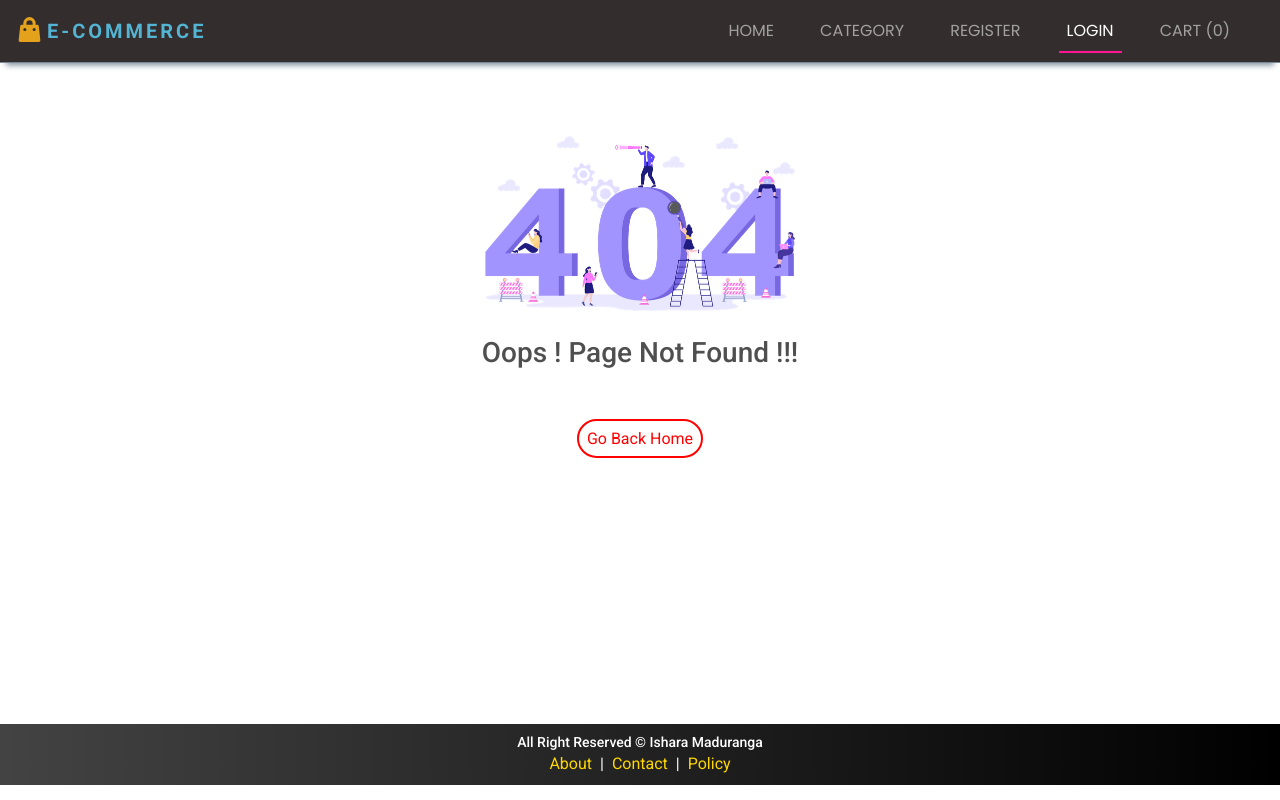
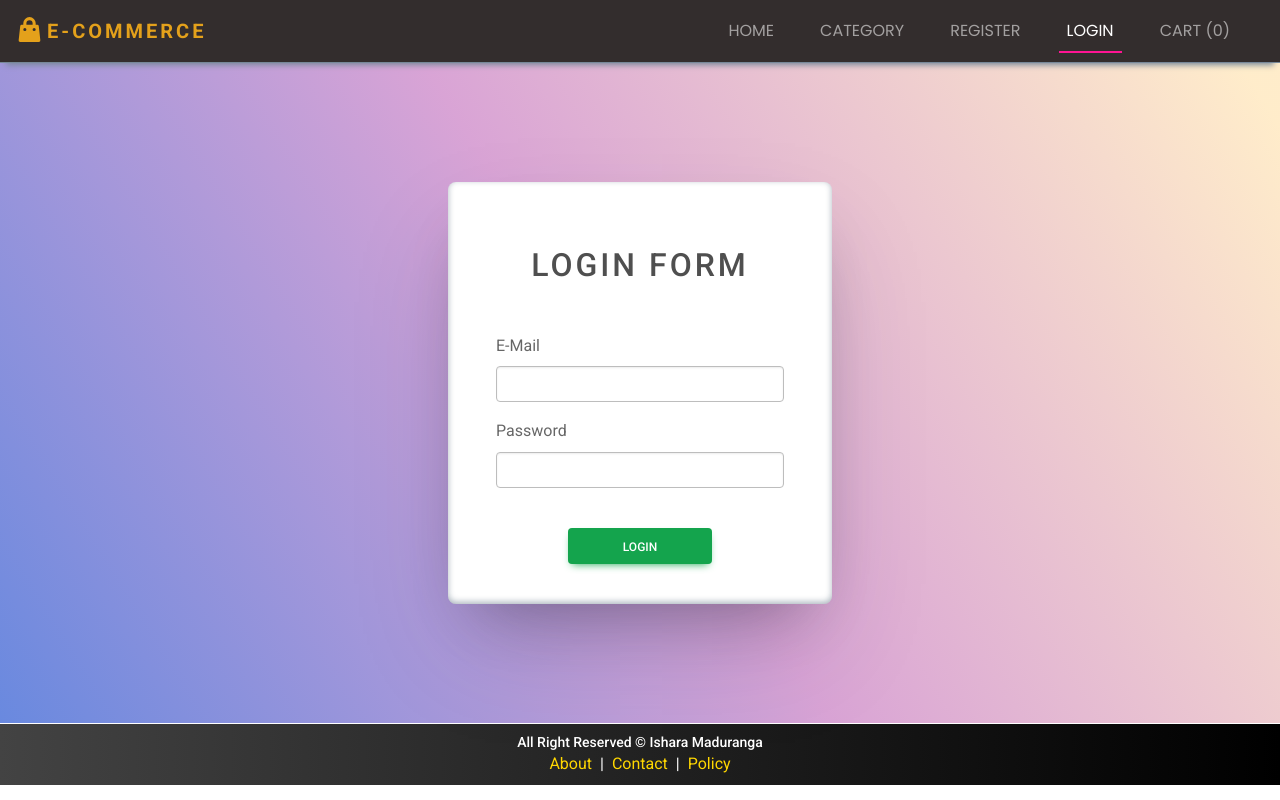
Before and after one commit to isharamaduranga/E-Commerce_App-MERN, a React (Create React App) app in the folder client/: page /login in a window 1280 px wide. Before the commit this address had no page. Built offline with nearby package versions, Linux system fonts and the light colour scheme.

Commit message:
Refactored login form <ToastContainer/> Notification Bugs Fixed....

```diff
--- a/client/src/App.js
+++ b/client/src/App.js
@@ -6,12 +6,17 @@ import Policy from "./pages/Policy";
 import PageNotFound from "./pages/PageNotFound";
 import Register from "./pages/Authentication/Register";
 import 'react-toastify/dist/ReactToastify.css';
+import Login from "./pages/Authentication/Login";
+import {ToastContainer} from "react-toastify";
+import React from "react";
 function App() {
   return (
     <>
+      <ToastContainer/>
       <Routes>
         <Route path="/" element={<HomePage/>}/>
         <Route path="/register" element={<Register/>}/>
+        <Route path="/login" element={<Login/>}/>
         <Route path="/about" element={<About/>}/>
         <Route path="/contact" element={<Contact/>}/>
         <Route path="/policy" element={<Policy/>}/>
--- a/client/src/components/Layout/Header.js
+++ b/client/src/components/Layout/Header.js
@@ -15,7 +15,7 @@ const Header = () => {
                     <div className="collapse navbar-collapse" id="navbarTogglerDemo01">
                         <Link
                             to="/"
-                            className="navbar-brand text-info"
+                            className="navbar-brand text-warning"
                             >
                             <HiShoppingBag className="pb-1 text-warning" size="35px"/> E-COMMERCE
                         </Link>
--- a/client/src/components/Layout/Layout.js
+++ b/client/src/components/Layout/Layout.js
@@ -17,7 +17,6 @@ const Layout = ({children, title, description, keywords, author}) => {
             </Helmet>
             <Header/>
             <main style={{minHeight: '82.7vh'}}>
-                <ToastContainer />
                 {children}
             </main>
             <Footer/>
--- a/client/src/index.css
+++ b/client/src/index.css
@@ -89,9 +89,13 @@
     display: flex;
     align-items: center;
     justify-content: center;
-    height: 82vh;
+    height: 82.6vh;
     flex-direction: column;
+    background-image: linear-gradient( 58.2deg,  rgba(40,91,212,0.73) -3%, rgba(171,53,163,0.45) 49.3%, rgba(255,204,112,0.37) 97.7% );
+
+
 }
 .form_area{
     width: 30vw;
+    box-shadow: rgba(50, 50, 93, 0.25) 0px 50px 100px -20px, rgba(0, 0, 0, 0.3) 0px 30px 60px -30px, rgba(10, 37, 64, 0.35) 0px -2px 6px 0px inset;
 }
--- /dev/null
+++ b/client/src/pages/Authentication/Login.js
@@ -0,0 +1,76 @@
+import React, {useState} from 'react';
+import Layout from "../../components/Layout/Layout";
+import {toast} from 'react-toastify';
+import {useNavigate} from 'react-router-dom'
+import axios from "axios";
+
+
+
+const Login = () => {
+    const [email, setEmail] = useState("");
+    const [password, setPassword] = useState("");
+
+    const navigate = useNavigate();
+    const handleSubmit = async (e) => {
+        e.preventDefault();
+
+        try {
+            const res = await axios.post(
+                '/api/v1/auth/login',
+                {email,password}
+            );
+            if (res && res.data.success) {
+                toast.success(res.data.message);
+                navigate("/");
+
+            }else{
+                toast.error(res.data.message)
+            }
+        } catch (error) {
+            console.log(error);
+
+        }
+    }
+
+   // const newMsg = <Link to="/" className="link-warning">Home Page</Link>
+    return (
+        <Layout title="Register - E-Commerce App">
+            <div className="register">
+                <form className="form_area  rounded-5 pt-3 pb-4 ps-5 pe-5 bg-white" onSubmit={handleSubmit}>
+
+                    <h2 className="text-center mt-5 mb-5" style={{letterSpacing: "3px"}}> LOGIN FORM </h2>
+
+                    <div className="mb-3">
+                        <label htmlFor="exampleInputEmail" className="form-label">E-Mail</label>
+                        <input
+                            type="email"
+                            className="form-control"
+                            id="exampleInputEmail"
+                            value={email}
+                            onChange={(e) => setEmail(e.target.value)}
+                            required
+                        />
+                    </div>
+
+                    <div className="mb-3">
+                        <label htmlFor="exampleInputPassword" className="form-label">Password</label>
+                        <input
+                            type="password"
+                            className="form-control"
+                            id="exampleInputPassword"
+                            value={password}
+                            onChange={(e) => setPassword(e.target.value)}
+                            required
+                        />
+                    </div>
+
+                    <div className="text-center">
+                        <button type="submit" className="btn btn-success mt-4 mb-3 w-50">Login</button>
+                    </div>
+                </form>
+            </div>
+        </Layout>
+    );
+};
+
+export default Login;
--- a/client/src/pages/Authentication/Register.js
+++ b/client/src/pages/Authentication/Register.js
@@ -1,9 +1,9 @@
 import React, {useState} from 'react';
 import Layout from "../../components/Layout/Layout";
 import {toast} from 'react-toastify';
-import {Link} from 'react-router-dom'
+import {useNavigate} from 'react-router-dom'
 import axios from "axios";
-import SnackBar from "../../components/SnackBar/SnackBar";
+
 const Register = () => {
 
     const [name, setName] = useState("");
@@ -11,7 +11,8 @@ const Register = () => {
     const [password, setPassword] = useState("");
     const [phone, setPhone] = useState("");
     const [address, setAddress] = useState("");
-    const [showSnackBar, setShowSnackBar] = useState(false);
+
+    const navigate = useNavigate();
 
     //form handle submit
     const handleSubmit = async (e) => {
@@ -23,7 +24,8 @@ const Register = () => {
                 {name,email,password,phone,address}
                 );
             if (res && res.data.success) {
-                setShowSnackBar(true); // Show the SnackBar
+                toast.success(res.data.message)
+                navigate("/login");
 
             }else{
                 toast.error(res.data.message)
@@ -33,18 +35,13 @@ const Register = () => {
             toast.error('Something went wrong !!!');
         }
     }
-    const newMsg = <Link to="/login" className="link-warning">Go Login</Link>
-    return (<Layout title="Register - E-Commerce App">
+
+    return (
+        <Layout title="Register - E-Commerce App">
             <div className="register">
-                <h2 style={{letterSpacing: "5px"}}> REGISTER PAGE </h2>
+                <form className="form_area  rounded-5 pt-3 pb-4 ps-5 pe-5 bg-white" onSubmit={handleSubmit}>
 
-                <form
-                    className="form_area shadow rounded-5 p-4"
-                    onSubmit={handleSubmit}
-                >
-                    {/* Render SnackBar component if showSnackBar is true */}
-                    {showSnackBar && <SnackBar severity="success" message="Registration successful!" linkMsg={newMsg} />}
-
+                    <h2 className="text-center" style={{letterSpacing: "3px"}}> REGISTER FORM </h2>
                     <div className="mb-2">
                         <label htmlFor="exampleInputName" className="form-label">Name</label>
                         <input
@@ -106,7 +103,7 @@ const Register = () => {
                     </div>
 
                     <div className="text-center">
-                        <button type="submit" className="btn btn-success">Register</button>
+                        <button type="submit" className="btn btn-success w-50">Register</button>
                     </div>
 
 
```
